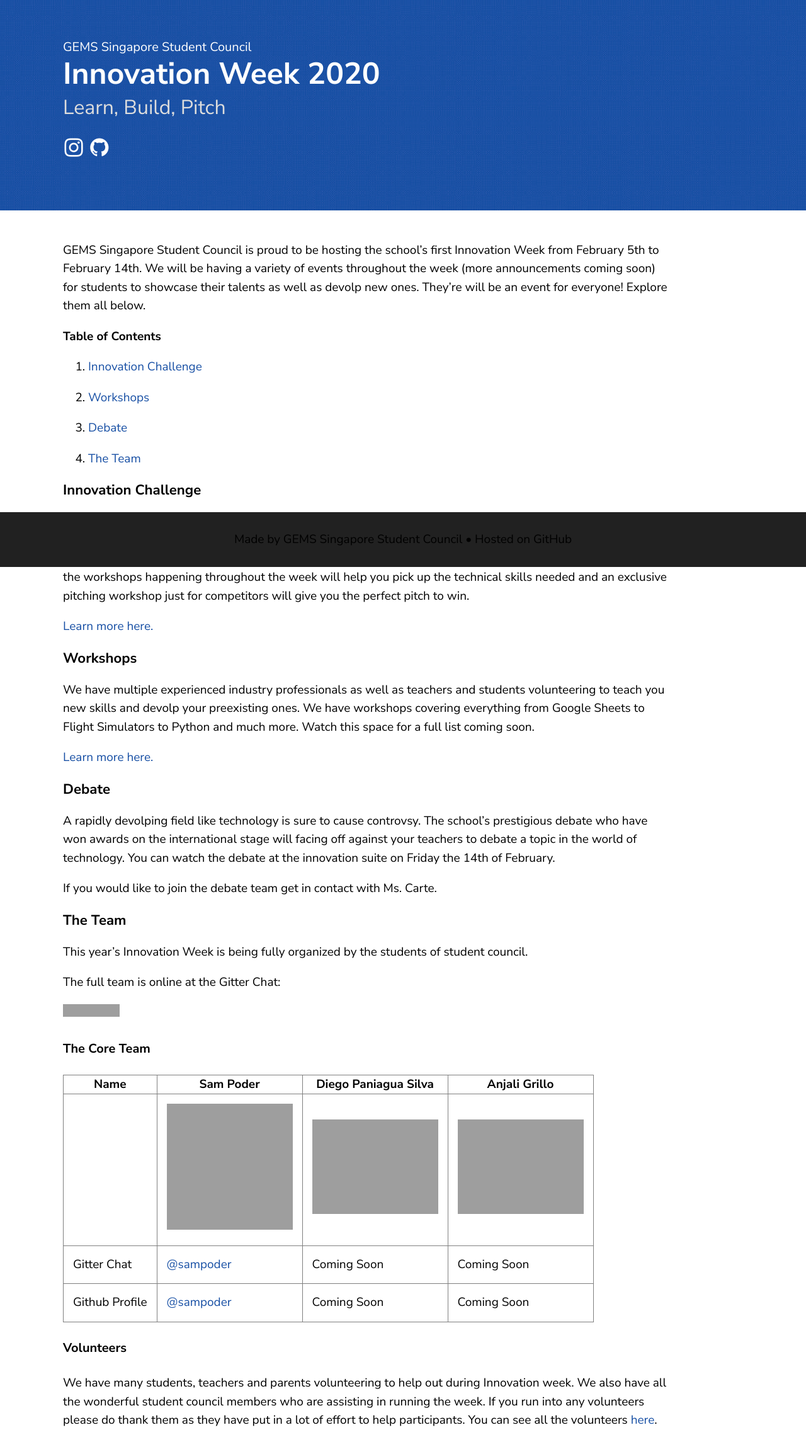
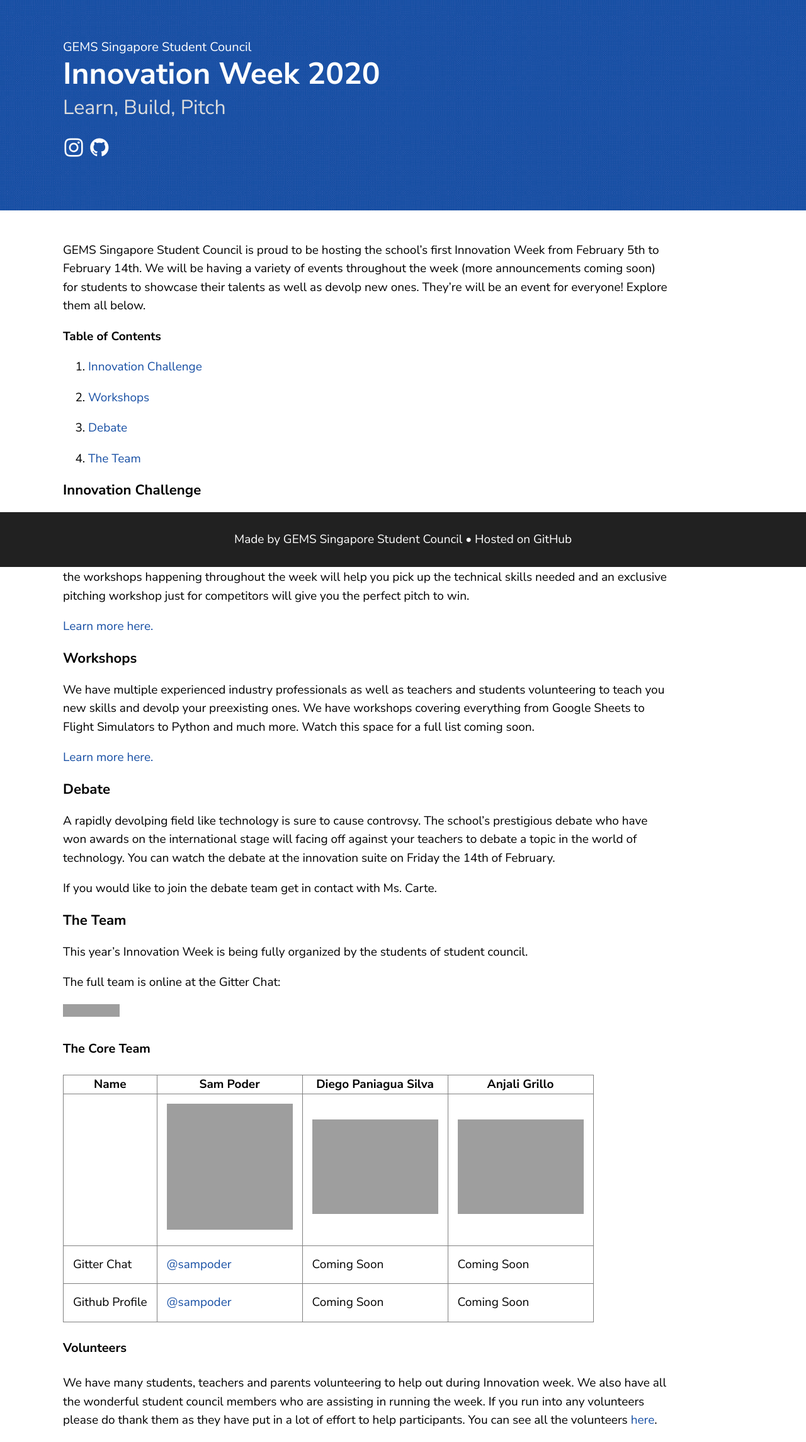
Before and after one commit to gemssingaporestudentcouncil/innovationweek2020, a Jekyll site: the page built from index.md, in a window 1280 px wide. Shown: the whole page at 63% size. Built offline with Jekyll 4.4.1, drawn with Linux system fonts in a browser that asks for light colours; grey boxes are pictures that could not be loaded.

Commit message:
Update page.html

```diff
--- a/_layouts/page.html
+++ b/_layouts/page.html
@@ -18,7 +18,7 @@
 		</div>
 	</main>
 	<footer style = "background-color: #212121; position:fixed; bottom:0; width: 100%"><center>
-		<p style ="padding: 10px">Made by GEMS Singapore Student Council • Hosted on GitHub</p>
+		<p style ="padding: 10px; color: white">Made by GEMS Singapore Student Council • Hosted on GitHub</p>
 	</center></footer>
 </body>
 </html>
```
